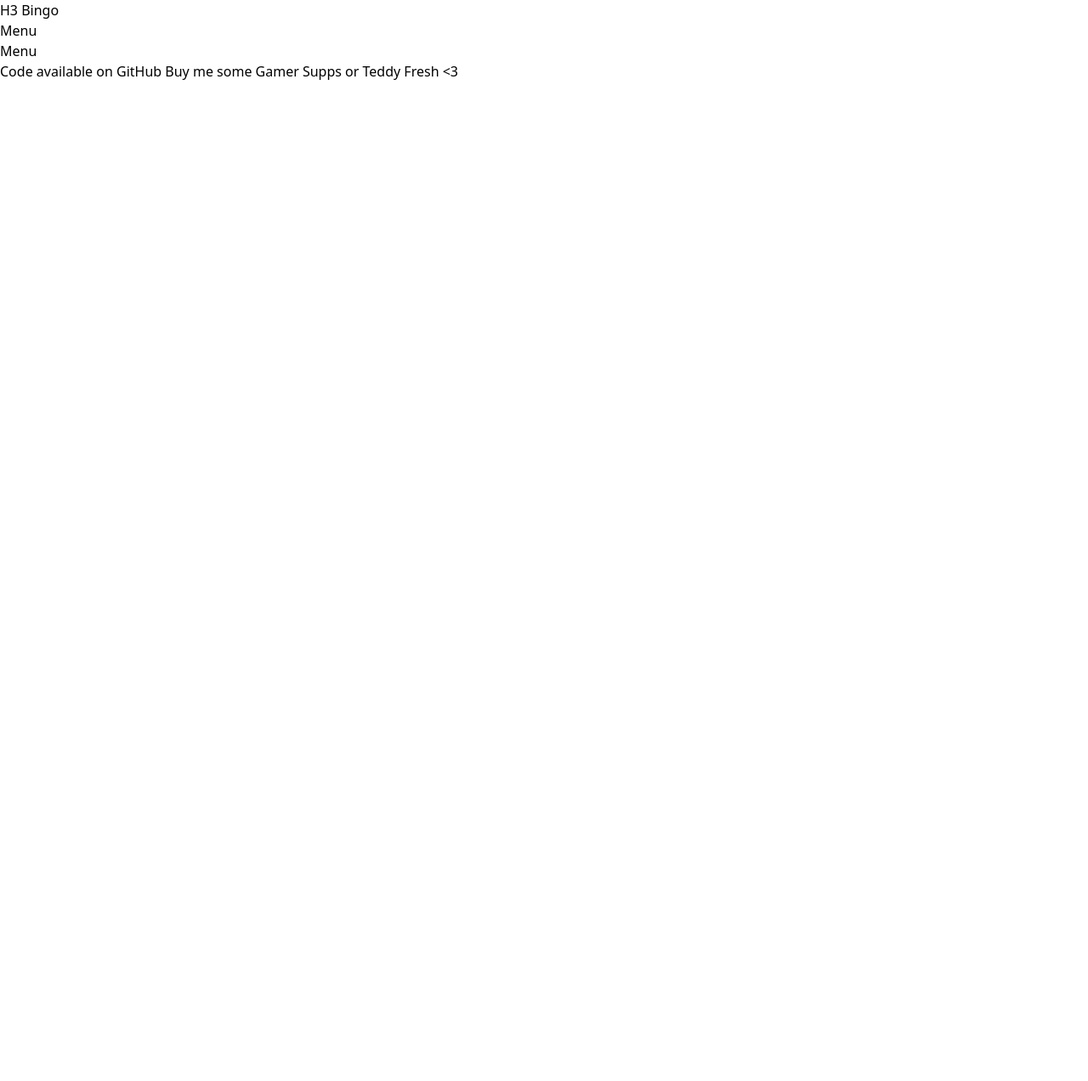
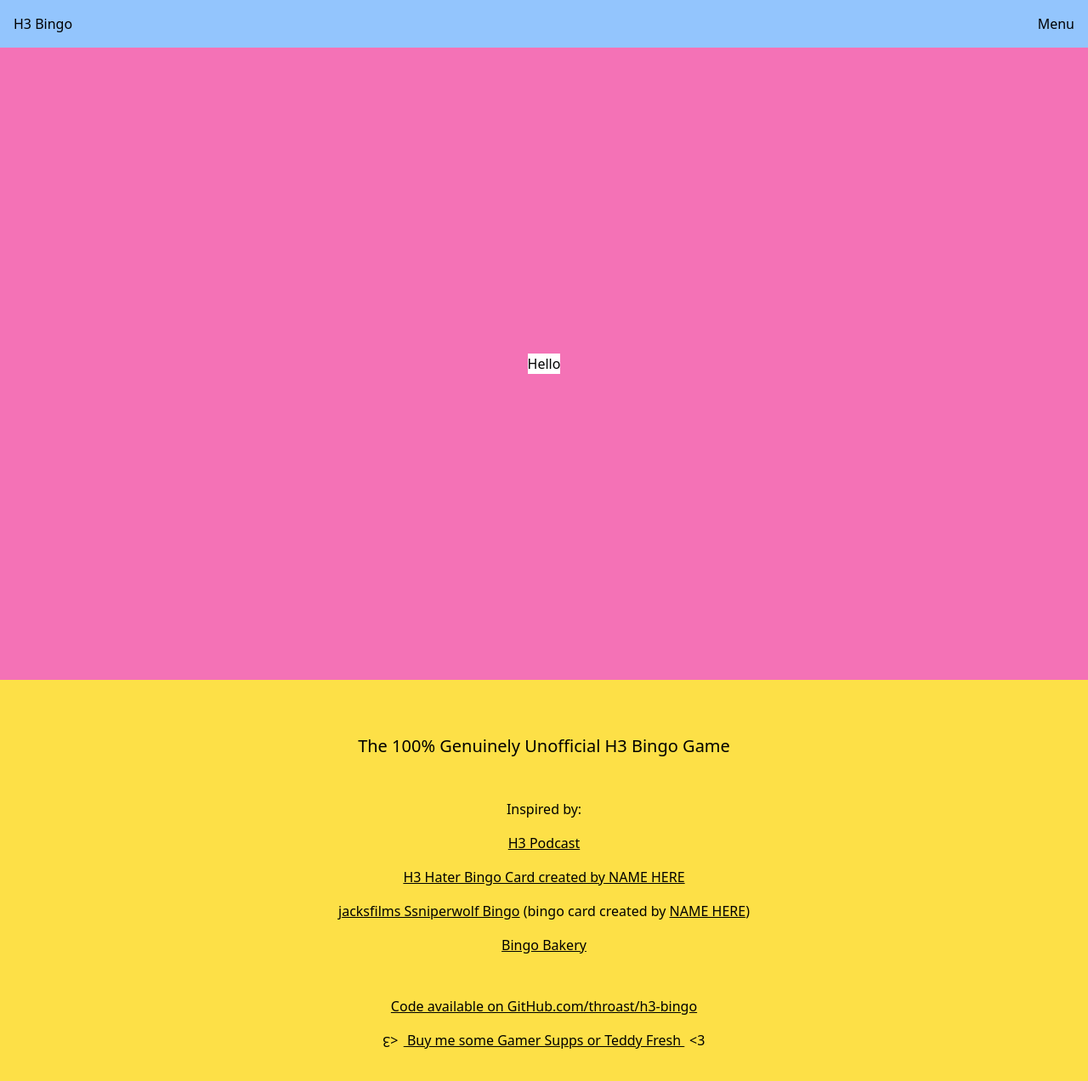
Before and after one commit to throast/h3-bingo, a Svelte app: page / in a window 1280 px wide. Shown: the top 1272 px of the page at 85% size. Before the commit the page ends 800 px from the top, so only its background shows below. Built offline with nearby package versions, Linux system fonts and the light colour scheme.

Commit message:
add footer

```diff
--- a/src/App.svelte
+++ b/src/App.svelte
@@ -1,7 +1,7 @@
 <script lang="ts">
 </script>
 
-<header>
+<header class="bg-blue-300 absolute w-full flex justify-between px-4 py-4">
     <h1>H3 Bingo</h1>
     <!-- Create Nav Component -->
     <nav>
@@ -9,18 +9,70 @@
     </nav>
 </header>
 
-<main>
-    <section id="bingo-card" />
+<main class="bg-pink-400 h-screen pt-14 flex justify-center items-center">
+    <section id="bingo-card" class="bg-white">Hello</section>
 </main>
 
 <!-- Create Nav Component -->
-<nav>
+<nav class="hidden">
     <button>Menu</button>
 </nav>
 
-<footer>
-    <a href="https://github.com/throast/h3-bingo">Code available on GitHub</a>
-    <a href="#stripe-checkout-unsure">
-        Buy me some Gamer Supps or Teddy Fresh &lt;3
+<footer class="bg-yellow-300 flex flex-col items-center py-16">
+    <h2 class="text-xl mb-12">The 100% Genuinely Unofficial H3 Bingo Game</h2>
+    <p class="mb-4">Inspired by:</p>
+    <p class="mb-4">
+        <a href="#TODO">H3 Podcast</a>
+    </p>
+    <p class="mb-4">
+        <a href="#TODO">H3 Hater Bingo Card created by NAME HERE</a>
+    </p>
+    <p class="mb-4">
+        <a href="#TODO">jacksfilms Ssniperwolf Bingo</a> (bingo card created by
+        <a href="#TODO">NAME HERE</a>)
+    </p>
+    <p class="mb-12"><a href="#TODO">Bingo Bakery</a></p>
+    <a class="mb-4" href="https://github.com/throast/h3-bingo">
+        Code available on GitHub.com/throast/h3-bingo
+    </a>
+    <a class="mb-4" href="#stripe-checkout-unsure">
+        <span class="wiggle inline-block pr-1.5">
+            <span class="inline-block rotate-180 relative top-0.5">3</span>&gt;
+        </span>
+        Buy me some Gamer Supps or Teddy Fresh
+        <span class="wiggle inline-block pl-1.5"> &lt;3 </span>
     </a>
 </footer>
+
+<style>
+    * {
+        box-sizing: border-box;
+    }
+    a {
+        cursor: pointer;
+        text-decoration: underline;
+    }
+    a:hover {
+        /* text-decoration: underline dashed; */
+        box-shadow: 0 0.25em 0 0 black;
+    }
+    @keyframes wiggle {
+        0%,
+        100% {
+            transform: scale(1);
+        }
+        25% {
+            transform: rotate(20deg) scale(1.4);
+        }
+        50% {
+            transform: scale(1);
+        }
+        75% {
+            transform: rotate(-20deg) scale(1.4);
+        }
+    }
+
+    .wiggle {
+        animation: wiggle 2s linear infinite;
+    }
+</style>
```
